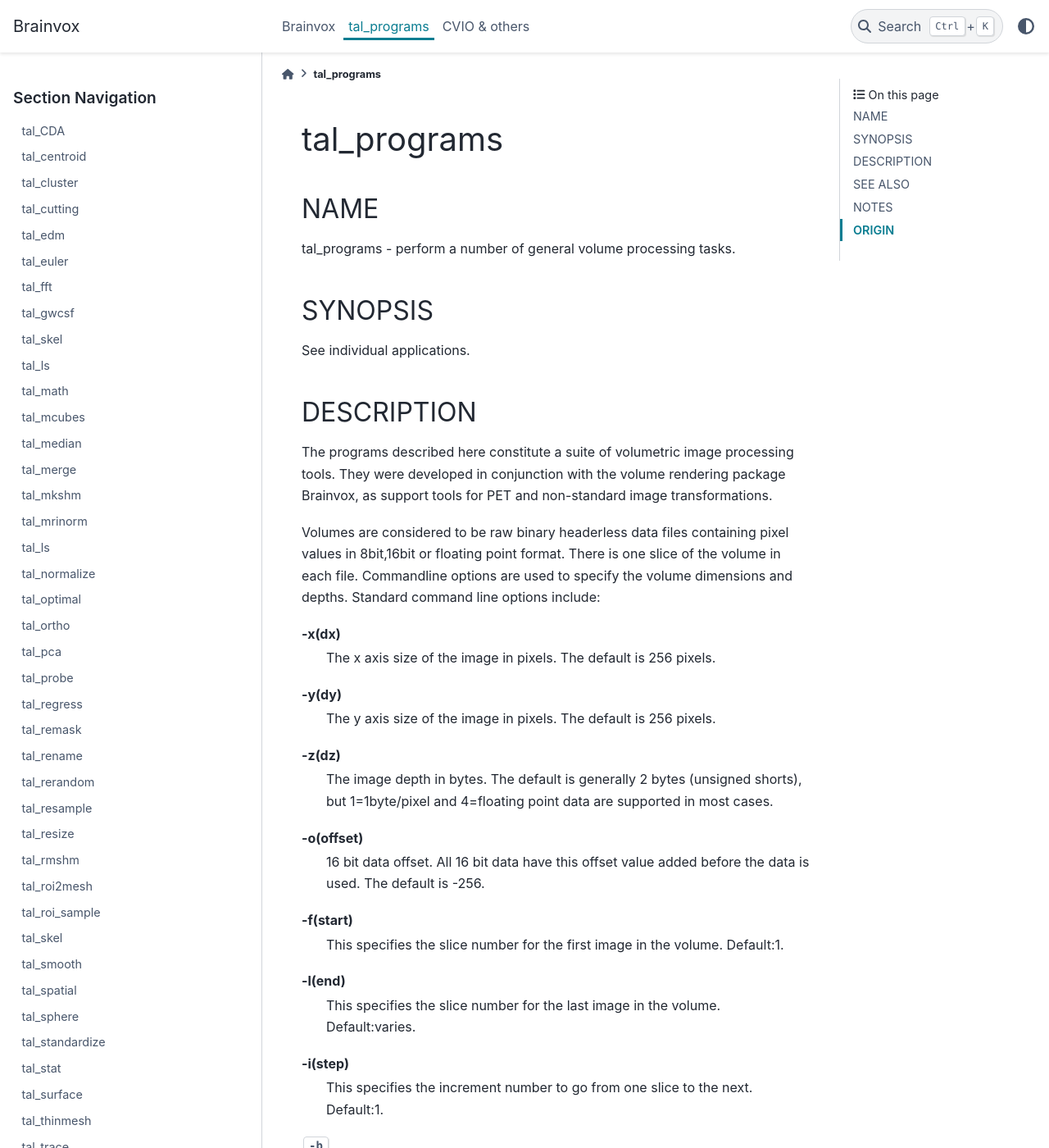
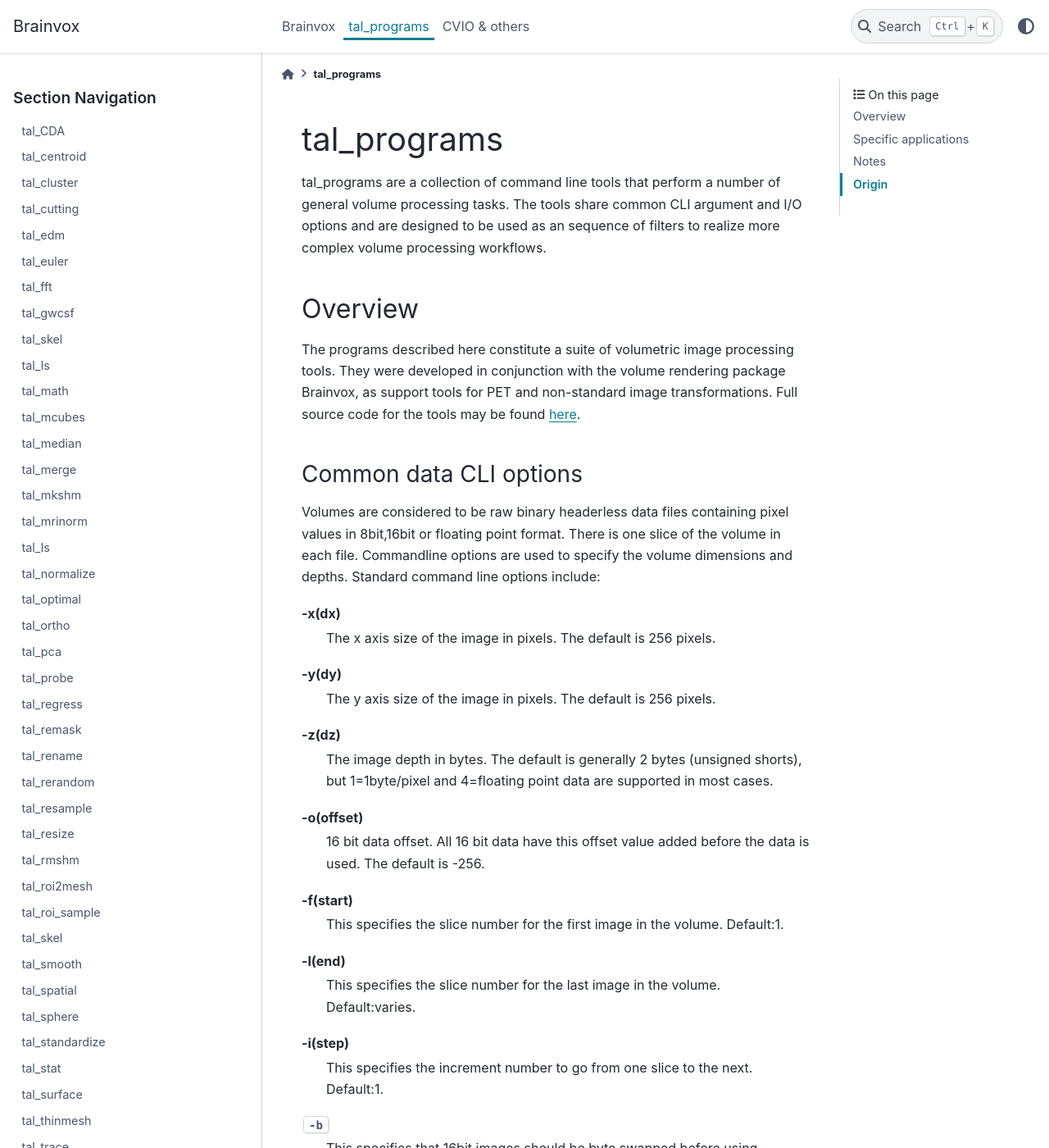
Before and after one commit to randall-frank/brainvox, a Sphinx documentation site: the page built from docs/source/tal_programs.rst, in a window 1280 px wide and 1400 px high. Shown: the whole window at 82% size. Built offline with Sphinx 7.4.7 and the PyData theme 0.15.4, drawn with Linux system fonts in a browser that asks for light colours; some of the changed text lies outside the part shown.

Commit message:
Add more links to docs

```diff
--- a/docs/source/tal_programs.rst
+++ b/docs/source/tal_programs.rst
@@ -3,23 +3,25 @@
 ============
 
 
-NAME
-====
+tal_programs are a collection of command line tools that perform a
+number of general volume processing tasks.  The tools share common
+CLI argument and I/O options and are designed to be used as an
+sequence of filters to realize more complex volume processing
+workflows.
 
-tal_programs - perform a number of general volume processing tasks.
 
-SYNOPSIS
-========
-
-See individual applications.
-
-DESCRIPTION
-===========
+Overview
+--------
 
 The programs described here constitute a suite of volumetric image
 processing tools. They were developed in conjunction with the volume
 rendering package Brainvox, as support tools for PET and non-standard
-image transformations.
+image transformations.  Full source code for the tools may be found
+`here <https://github.com/randall-frank/brainvox/tree/master/tools/tal_support>`_.
+
+
+Common data CLI options
+^^^^^^^^^^^^^^^^^^^^^^^
 
 Volumes are considered to be raw binary headerless data files containing
 pixel values in 8bit,16bit or floating point format. There is one slice
@@ -55,6 +57,10 @@
 
 -b
    This specifies that 16bit images should be byte swapped before using.
+
+
+Data access details
+^^^^^^^^^^^^^^^^^^^
 
 All programs use the concept of a filename template to specify volumes.
 A filename template is an example of how a filename should be
@@ -165,10 +171,16 @@
 These are ignored on writing as the programs can only write a single 3D
 volume into a NIFTI file.
 
+Talairach space
+^^^^^^^^^^^^^^^
+
 Many of the programs assume the volume is in Talairach space. This
 assumes that the input volume is a 256x256 119 slice volume which
 corresponds to the Brainvox Talairach specifications. Coordinates
 reported for volumes not this size will not be reported correctly.
+
+Volume masks
+^^^^^^^^^^^^
 
 Most of the programs support the concept of a volume mask. A volume mask
 restricts the application's operation to a subset of the voxels. Mask
@@ -178,6 +190,10 @@
 describing a closed contour on a single slice. Brainvox is generally
 assumed to be the source of ROIs (the ROIs are scaled down by 2 and
 flipped over their X axis before use by default).
+
+
+Specific applications
+---------------------
 
 The individual applications are listed here:
 
@@ -314,20 +330,16 @@
 tal_warp [options] intemp outtemp dxtemp dytemp dytemp
    Performs vector volume resampling.
 
-SEE ALSO
-========
 
-Brainvox Program Reference Guide
-
-NOTES
-=====
+Notes
+-----
 
 All programs in the suite were written by Randall Frank with a great
 deal of input from Thomas Grabowski, Hanna Damasio, Carl Kice Brown and
 many others.
 
-ORIGIN
-======
+Origin
+------
 
 Brainvox, Human Neuroanatomy and Neuroimaging Lab, Department of
 Neurology, University of Iowa
```
Also changed, not shown: docs/source/cvio.rst (+6 -6 lines).
